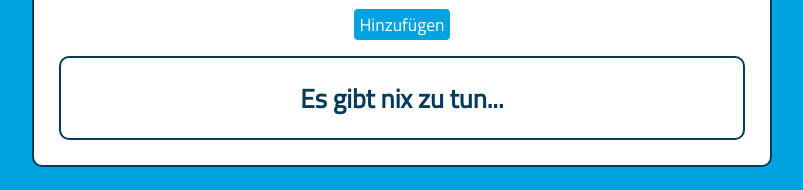
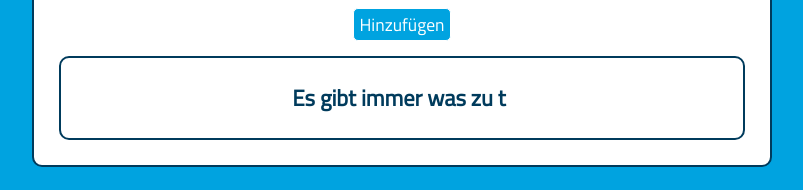
Before and after one commit to Flexxbo/todoliste, a React (Create React App) app: page / in a window 1280 px wide. Shown: the part 203-393 px from the top of the page, without its empty margins (238-1041 px from the left). Built offline with nearby package versions, Linux system fonts and the light colour scheme.

Commit message:
added typewriter npm

```diff
--- a/package.json
+++ b/package.json
@@ -10,6 +10,7 @@
     "react": "^17.0.1",
     "react-dom": "^17.0.1",
     "react-scripts": "4.0.1",
+    "typewriter-effect": "^2.17.0",
     "web-vitals": "^0.2.4"
   },
   "scripts": {
--- a/src/App.js
+++ b/src/App.js
@@ -1,5 +1,6 @@
 import React, { useState, useEffect } from "react";
 import TodoItem from "./components/TodoItem";
+import Typewriter from "typewriter-effect";
 
 function App() {
   const [todotitle, setTodotitle] = useState("");
@@ -11,90 +12,149 @@ function App() {
   /* On Page Load */
   useEffect(() => {
     fromLocalStorage();
-  }, [])
+  }, []);
 
   /* Everytime state changes */
   useEffect(() => {
     toLocalStorage();
-  }, [todos])
+  }, [todos]);
 
   /* Put input into todotitle-state  */
   const inputChangeHandler = (e) => {
     //console.log(e.target.value);
     setTodotitle(e.target.value);
-  }
+  };
 
   /* Push new todo into todos array */
   const submitHandler = (e) => {
     e.preventDefault();
     //console.log("nothing reloading if not in form tag")
-  setTodos([...todos, {title:todotitle, done:false, id: Math.random()*1000}])
+    setTodos([
+      ...todos,
+      { title: todotitle, done: false, id: Math.random() * 1000 },
+    ]);
     /* Reset state of input field */
-  setTodotitle("")
+    setTodotitle("");
     //console.log(todos.length)
-  }
+  };
 
   /* Edit existing Todo */
   /* 1.Map todos for the fit of edit(todoitem.id)
      2.only change the title to the new input from todotitle, use spread operator to keep all other keys
      3.clear input field and setEditTrue back to false so Button changes back to Hinzufügen*/
-  const editItem = (e)=>{
+  const editItem = (e) => {
     e.preventDefault();
     //console.log("ändern");
-    setTodos(todos.map(item => {
-      if (item.id === edit){
+    setTodos(
+      todos.map((item) => {
+        if (item.id === edit) {
           //console.log("edit", edit)
-        return{
-          ...item, title: todotitle
+          return {
+            ...item,
+            title: todotitle,
+          };
         }
-      }
-      return item
-    }));
+        return item;
+      })
+    );
     setTodotitle("");
-    setEditTrue(false)
-  }
+    setEditTrue(false);
+  };
 
   /* Clear all todos */
-  const clearAll= ()=>{
-    setTodos([])
-  }
+  const clearAll = () => {
+    setTodos([]);
+  };
 
   /* Local Storage */
   const toLocalStorage = () => {
-    localStorage.setItem("todos", JSON.stringify(todos))
+    localStorage.setItem("todos", JSON.stringify(todos));
+  };
+  const fromLocalStorage = () => {
+    if (localStorage.getItem("todos") !== null) {
+      let storedTodos = JSON.parse(localStorage.getItem("todos"));
+      setTodos(storedTodos);
+    } else {
+      return;
     }
-  const fromLocalStorage = ()=> {
-    if(localStorage.getItem("todos") !== null) { let storedTodos = JSON.parse(localStorage.getItem("todos"));
-    setTodos(storedTodos)} else{ return;}
-  }
-
+  };
 
   return (
-    <div className="container">
+    <div className='container'>
       <div className='app-container'>
         <h1>Todo Liste</h1>
 
         <div className='todoinput'>
           <form>
             {/* Set value to todotitle to "reset" the input field to be blank */}
-              <input value={todotitle} onChange={inputChangeHandler} type='text' placeholder="Neues ToDo hinzufügen" />
-              {edit === false ? <button onClick={todotitle !== "" ? submitHandler : (e)=>{e.preventDefault(); alert("Nix zu tun??? Schreib etwas!")}} className="btn" >
+            <input
+              value={todotitle}
+              onChange={inputChangeHandler}
+              type='text'
+              placeholder='Neues ToDo hinzufügen'
+            />
+            {edit === false ? (
+              <button
+                onClick={
+                  todotitle !== ""
+                    ? submitHandler
+                    : (e) => {
+                        e.preventDefault();
+                        alert("Nix zu tun??? Schreib etwas!");
+                      }
+                }
+                className='btn'
+              >
                 Hinzufügen
-              </button > : <button onClick={editItem} className="btn" >
+              </button>
+            ) : (
+              <button onClick={editItem} className='btn'>
                 Ändern
-              </button>}
+              </button>
+            )}
           </form>
         </div>
         {/* Map Array to create several todo items - Check if there is items in the array first with ternary */}
         <div className='todoliste'>
-          { todos.length > 0 ? todos.map((todoitem) => {
+          {todos.length > 0 ? (
+            todos.map((todoitem) => {
               //console.log(todoitem.id);
               //console.log(todoitem);
-              return <TodoItem key={todoitem.id} setEditTrue={setEditTrue} title={todoitem.title} todoitem={todoitem} todos={todos} setTodos={setTodos} setTodotitle={setTodotitle} />;
-            })  : <h3>Es gibt nix zu tun...</h3> }
-            { todos.length > 0 ? <button onClick={clearAll} className="btn">Alle löschen</button>  : <p></p> }
+              return (
+                <TodoItem
+                  key={todoitem.id}
+                  setEditTrue={setEditTrue}
+                  title={todoitem.title}
+                  todoitem={todoitem}
+                  todos={todos}
+                  setTodos={setTodos}
+                  setTodotitle={setTodotitle}
+                />
+              );
+            })
+          ) : (
+            <div className='typewrite-container'>
+              <h4>
+                <Typewriter
+                  options={{
+                    strings: ["Nix zu tun?", "Es gibt immer was zu tun"],
+                    autoStart: true,
+                    loop: true,
+                  }}
+                />
+              </h4>
             </div>
-      </div>    </div>
+          )}
+          {todos.length > 0 ? (
+            <button onClick={clearAll} className='btn'>
+              Alle löschen
+            </button>
+          ) : (
+            <></>
+          )}
+        </div>
+      </div>
+    </div>
   );
 }
 
--- a/src/components/TodoItem.js
+++ b/src/components/TodoItem.js
@@ -42,9 +42,9 @@ const editHandler = ()=>{
     <div className='todoitem'>
       <p className={`item-title  ${todoitem.done ? "done" : ""}` }>{title}</p>
       <div className="buttons">
-        <button onClick={doneHandler} className="btn">Done</button>
-        <button onClick={editHandler} className="btn">Edit</button>
-        <button onClick={deleteHandler} className="btn">Delete</button>
+        <button onClick={doneHandler} className="btn">Fertig</button>
+        <button onClick={editHandler} className="btn">Ändern</button>
+        <button onClick={deleteHandler} className="btn">Löschen</button>
       </div>
     </div>
   );
--- a/src/styles/_config.scss
+++ b/src/styles/_config.scss
@@ -1,4 +1,4 @@
-/* click-colorscheme*/
+/* dark */
 /*
 $appbackground: #000;
 $lightColor: #363636;
@@ -6,34 +6,14 @@ $click-light: #000;
 $click-medium: #ffc000;
 $click-dark: #000;
 $click-white: #ffc000;
-$click-font: "Titillium Web", sans-serif;
+$click-font: "Dosis", sans-serif;
 */
-//$background-dark:#000;
-//$background-light:#00a3e0;
-//$appbackground-dark:#000;
-//$appbackground-light:;
-//$border-dark:#ffc000;
-//$border-light:;
-//$text-light:;
-//$text-dark:#ffc000;
-//$medium-dark:;
+/* light */
 
-
-$appbackground:#fff;
+$appbackground: #fff;
 $lightColor: #dadada;
 $click-light: #00a3e0;
 $click-medium: #003b5c;
 $click-dark: #363636;
 $click-white: #fff;
 $click-font: "Titillium Web", sans-serif;
-
-/* fb-scheme*/
-$fb-light: #ffc000;
-$fb-medium: #f4f4f4;
-$fb-dark: #000;
-$fb-white: #fff;
-$fb-font: "Dosis", sans-serif;
-
-$myTextColor: #333;
-$mediumColor: #d0ffff;
-$darkColor: #333;
--- a/src/styles/_utilities.scss
+++ b/src/styles/_utilities.scss
@@ -6,21 +6,20 @@
 
 .btn {
   background: $click-light;
+  border: 1px solid $click-white;
+  border-radius: 5px;
   color: $click-white;
+  cursor: pointer;
+  font-family: $click-font;
+  font-size: 1.1rem;
   margin: 5px;
   padding: 2px 5px;
-  border: 1px solid $click-white;
-  border-radius: 5px;
-  font-family: $click-font;
-  font-size: 1.1rem;
-  cursor: pointer;
-  /* Warum muss ich die Font-Family hier reinbringen?*/
 }
 
 .btn:hover {
-  color: $click-medium;
   background: $click-light;
   border: 1px solid $click-medium;
+  color: $click-medium;
 }
 
 .btn:focus,
--- a/src/styles/mysass.scss
+++ b/src/styles/mysass.scss
@@ -5,25 +5,26 @@
 /* CSS - Reset*/
 * {
   box-sizing: border-box;
+  color: $click-medium;
   margin: 0;
   padding: 0;
-  color: $click-medium;
+  transition: all 0.15s ease;
 }
 
 /* General */
 body {
+  background: $click-light;
   font-family: $click-font;
-  background: $click-light;
   font-size: 1.4rem;
 }
 
 /* Application Container */
 .app-container {
   background: $appbackground;
+  border: 2px solid $click-medium;
+  border-radius: 10px;
   margin: 0 5px;
   padding: 25px;
-  border: 2px solid $click-medium;
-  border-radius: 10px;
   text-align: center;
 }
 
@@ -33,15 +34,15 @@ body {
   width: 100%;
 
   input {
+    background: $appbackground;
+    border: $click-medium 2px solid;
+    border-radius: 10px;
     color: $click-medium;
-    background: $appbackground;
+    font-family: $click-font;
+    font-size: 1.1rem;
     margin: 5px 0;
     padding: 10px;
     width: 100%;
-    border: $click-medium 2px solid;
-    border-radius: 10px;
-    font-family: $click-font;
-    font-size: 1.1rem;
   }
   input::placeholder {
     color: $click-medium;
@@ -56,33 +57,33 @@ body {
 
 .todoliste {
   background-color: $appbackground;
-  min-height: 80px;
-  width: 100%;
   border: $click-medium 2px solid;
   border-radius: 10px;
+  min-height: 80px;
   text-align: center;
+  width: 100%;
 
-  h3 {
+  h4 {
     line-height: 80px;
   }
 }
 
 /* Todo Items*/
 .todoitem {
+  align-items: center;
   background: $lightColor;
+  border-radius: 10px;
   display: flex;
   justify-content: space-between;
+  margin: 10px;
+  overflow: hidden;
+  padding: 3px 10px;
   text-align: center;
-  margin: 10px;
-  padding: 3px 10px;
-  border-radius: 10px;
-  align-items: center;
-  overflow: hidden;
 
   .item-title {
-    text-align: left;
     flex-grow: 2;
     padding: 0 10px;
+    text-align: left;
   }
 
   .done {
```
Also changed, not shown: 1 other file (tests, documents, lock files or other folders). Lines whose indentation alone changed are shown as unchanged.
